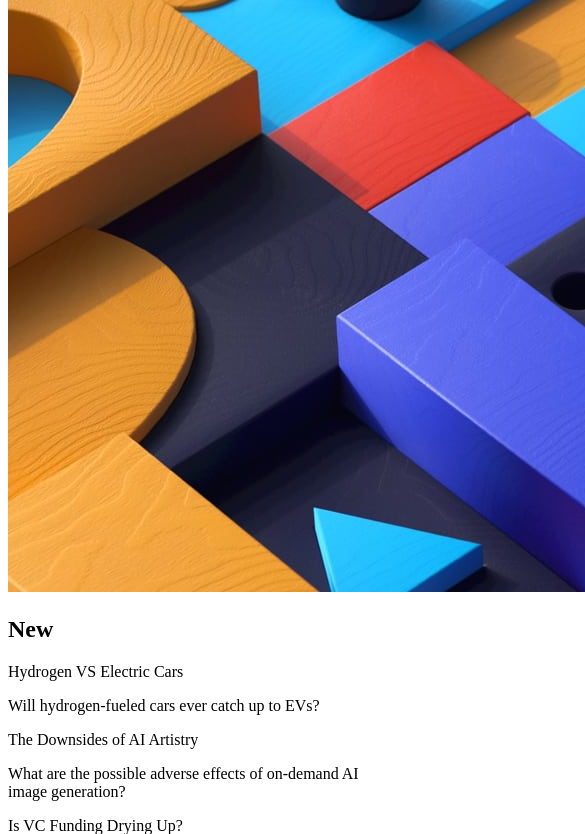
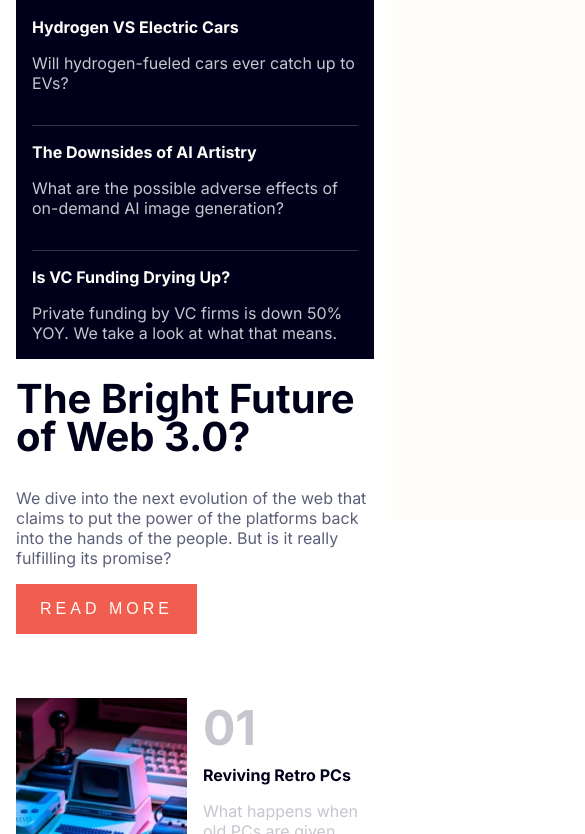
Before and after one commit to MuhmmadAwd/news-homepage, a plain HTML site: page index.html in a window 390 px wide. Shown: the part 324-1158 px from the top of the page, 585 px wide, since content can reach past the window. Drawn offline with Linux system fonts and the light colour scheme.

Commit message:
finish from the design

```diff
--- a/index.html
+++ b/index.html
@@ -4,19 +4,29 @@
 <head>
   <meta charset="UTF-8">
   <meta name="viewport" content="width=device-width, initial-scale=1.0">
-  <!-- displays site properly based on user's device -->
-
   <link rel="icon" type="image/png" sizes="32x32" href="./assets/images/favicon-32x32.png">
   <title>Frontend Mentor | News homepage</title>
+  <!-- google font inter -->
+  <link rel="preconnect" href="https://fonts.googleapis.com">
+  <link rel="preconnect" href="https://fonts.gstatic.com" crossorigin>
+  <link href="https://fonts.googleapis.com/css2?family=Inter:wght@400;700&display=swap" rel="stylesheet">
+  <!-- main style -->
   <link rel="stylesheet" href="style.css">
 </head>
 
 <body>
-
+  <div class="wrapper">
     <header>
       <a class="logo-link" href="#"><img class="logo" src="./assets/images/logo.svg" alt=""></a>
       <nav>
         <ul class="nav-list">
+          <svg class="menu-close" data-menu="close" width="32" height="31" xmlns="http://www.w3.org/2000/svg">
+            <g fill="#00001A" fill-rule="evenodd">
+              <path d="m2.919.297 28.284 28.284-2.122 2.122L.797 2.419z" />
+              <path d="M.797 28.581 29.081.297l2.122 2.122L2.919 30.703z" />
+            </g>
+          </svg>
+
           <li class="nav-item">
             <a href="#" class="nav-link"> Home</a>
           </li>
@@ -32,15 +42,20 @@
           <li class="nav-item">
             <a href="#" class="nav-link">Categories </a>
           </li>
+
         </ul>
       </nav>
+      <div class="menu-icon" data-menu="menu">
+        <span class="open" data-menu="menu">☰</span>
+      </div>
+
 
     </header>
     <main>
       <section class="hero">
         <h1 class="title hero__title"> The Bright Future of Web 3.0? </h1>
         <div class="hero__info">
-        <p class="text-copy">
+          <p class="text-copy text-copy--dark">
             We dive into the next evolution of the web that claims to put the power of the platforms back into the hands
             of
             the
@@ -49,7 +64,9 @@
           </p>
           <button class="btn btn--cta">Read more</button>
         </div>
+        <div class="hero__img-wrapper">
           <img class="hero__img" src="./assets/images/image-web-3-desktop.jpg" alt="">
+        </div>
         <aside>
           <h2 class="title aside__title">New</h2>
           <p class="sub-title"> Hydrogen VS Electric Cars
@@ -98,11 +115,23 @@
         </article>
       </section>
     </main>
-
     <footer>
       Challenge by <a href="#">Frontend Mentor</a>.
       Coded by <a href="#">Muhmmad Awd</a>.
     </footer>
+  </div>
+
+  <script>
+    const menu = document.querySelector(".nav-list")
+
+    document.addEventListener("click", (e) => {
+      if (e.target.dataset.menu == "menu") {
+        menu.style.transform = "translateX(0)"
+      } else {
+        menu.style.transform = "translateX(100%)"
+      }
+    })
+  </script>
 </body>
 
 </html>
--- a/style.css
+++ b/style.css
@@ -0,0 +1,259 @@
+* {
+    box-sizing: border-box;
+}
+
+:root {
+    --blue-700: #00001a;
+    --blue-400: #5d5f79;
+    --blue-100: #c5c6ce;
+    --red-400: #f15e50;
+    --orange-400: #e9ab53;
+    --off-white: #fffdfa;
+}
+
+body {
+    font-family: 'Inter', sans-serif;
+    margin: 0;
+}
+
+img {
+    object-fit: cover;
+    max-width: 100%;
+}
+
+/* header */
+.wrapper {
+    display: grid;
+    width: 80%;
+    margin: auto;
+    padding-top: 5em;
+    grid-template-rows: 1fr;
+    overflow: hidden;
+}
+
+header {
+    display: grid;
+    grid-template-columns: 1fr;
+    grid-auto-flow: column;
+}
+
+.nav-list {
+    display: flex;
+    list-style-type: none;
+    gap: 2em;
+}
+
+.mobile-menu {
+    display: flex;
+    color: #00001a;
+}
+
+.nav-link {
+    text-decoration: none;
+    color: var(--blue-400);
+}
+
+.nav-link:hover,
+.sub-title:hover {
+    color: var(--orange-400);
+    cursor: pointer;
+}
+
+.nav__btn {
+    margin-left: 1em
+}
+
+.open,
+.menu-close {
+    display: none;
+    cursor: pointer;
+}
+
+.open {
+    font-size: 2rem;
+    margin-right: 0.25em;
+
+}
+
+/* hero */
+.hero {
+    display: grid;
+    gap: 1em 2em;
+    padding-top: 1em;
+    grid-template-areas:
+        "hero-img hero-img aside"
+        "hero-title hero-info aside";
+}
+
+.hero__img-wrapper {
+    grid-area: hero-img;
+}
+
+.hero__img {
+    min-height: 100%;
+}
+
+.hero__title {
+    grid-area: hero-title;
+    font-size: 3.75rem;
+    color: var(--blue-700);
+    margin-top: 0.125em;
+    line-height: 0.95;
+}
+
+.hero__info {
+    grid-area: hero-info;
+}
+
+.text-copy {
+    color: var(--blue-100);
+    font-size: 1rem;
+    min-width: 160px;
+}
+
+aside .text-copy {
+    padding-bottom: 2em;
+    border-bottom: 1px solid rgb(255, 255, 255, 0.2)
+}
+
+aside p:last-child {
+    border: 0;
+    padding: 0;
+    margin: 0;
+}
+
+.text-copy--dark {
+    color: var(--blue-400);
+}
+
+.btn {
+    background: 0;
+    border: none;
+    padding: 1em 1.5em;
+    font-size: 1rem;
+    text-transform: uppercase;
+    letter-spacing: 4px;
+}
+
+.btn--cta {
+    background: var(--red-400);
+    color: var(--off-white);
+}
+
+.btn--cta:hover {
+    background: var(--blue-700);
+    cursor: pointer;
+}
+
+aside {
+    grid-area: aside;
+    padding: 1em;
+    background: var(--blue-700);
+}
+
+.aside__title {
+    color: var(--orange-400);
+    font-size: 2.5rem;
+    margin-top: 0;
+}
+
+.sub-title {
+    color: var(--off-white);
+    font-size: 1.3rem;
+    font-weight: 700;
+}
+
+/* features */
+.features {
+    display: grid;
+    grid-template-columns: repeat(auto-fit, minmax(300px, 1fr));
+    gap: 2em;
+    padding: 4em 0;
+}
+
+.feature {
+    display: grid;
+    grid-template-columns: repeat(2, minmax(auto, 1fr));
+    gap: 1em;
+    max-height: 200px;
+}
+
+.feature__img {
+    width: 100%;
+    min-width: 170px;
+    height: 100%;
+}
+
+.feature__number {
+    font-size: 3rem;
+    font-weight: 700;
+    color: var(--blue-100);
+}
+
+.feature p,
+.feature__title {
+    margin-top: 0.5em;
+}
+
+.feature__title {
+    color: var(--blue-700)
+}
+
+footer {
+    text-align: center;
+    padding-bottom: 1em;
+}
+
+
+@media (max-width:700px) {
+    .wrapper {
+        display: grid;
+        width: 100%;
+        margin: 0;
+        padding: 1em
+    }
+
+    .nav-list {
+        flex-direction: column;
+        background: var(--off-white);
+        margin: 0;
+        padding-top: 1em;
+        top: 0;
+        left: 35%;
+        bottom: 0;
+        right: 0;
+        position: fixed;
+        transform: translateX(100%);
+        transition: all 0.5s;
+    }
+
+    .menu-close {
+        z-index: 1;
+        left: 50%;
+        position: relative;
+    }
+
+    .open,
+    .menu-close {
+        display: unset;
+    }
+
+    .hero {
+        display: grid;
+        gap: 1em;
+        grid-template-areas:
+            "hero-img "
+            "aside"
+            "hero-title"
+            "hero-info";
+    }
+
+    .hero__title {
+        margin-bottom: 0;
+        font-size: 2.5rem;
+    }
+
+    .sub-title {
+        font-size: 1rem;
+    }
+}
```
Also changed, not shown: 1 other file. Lines whose indentation alone changed are shown as unchanged.
